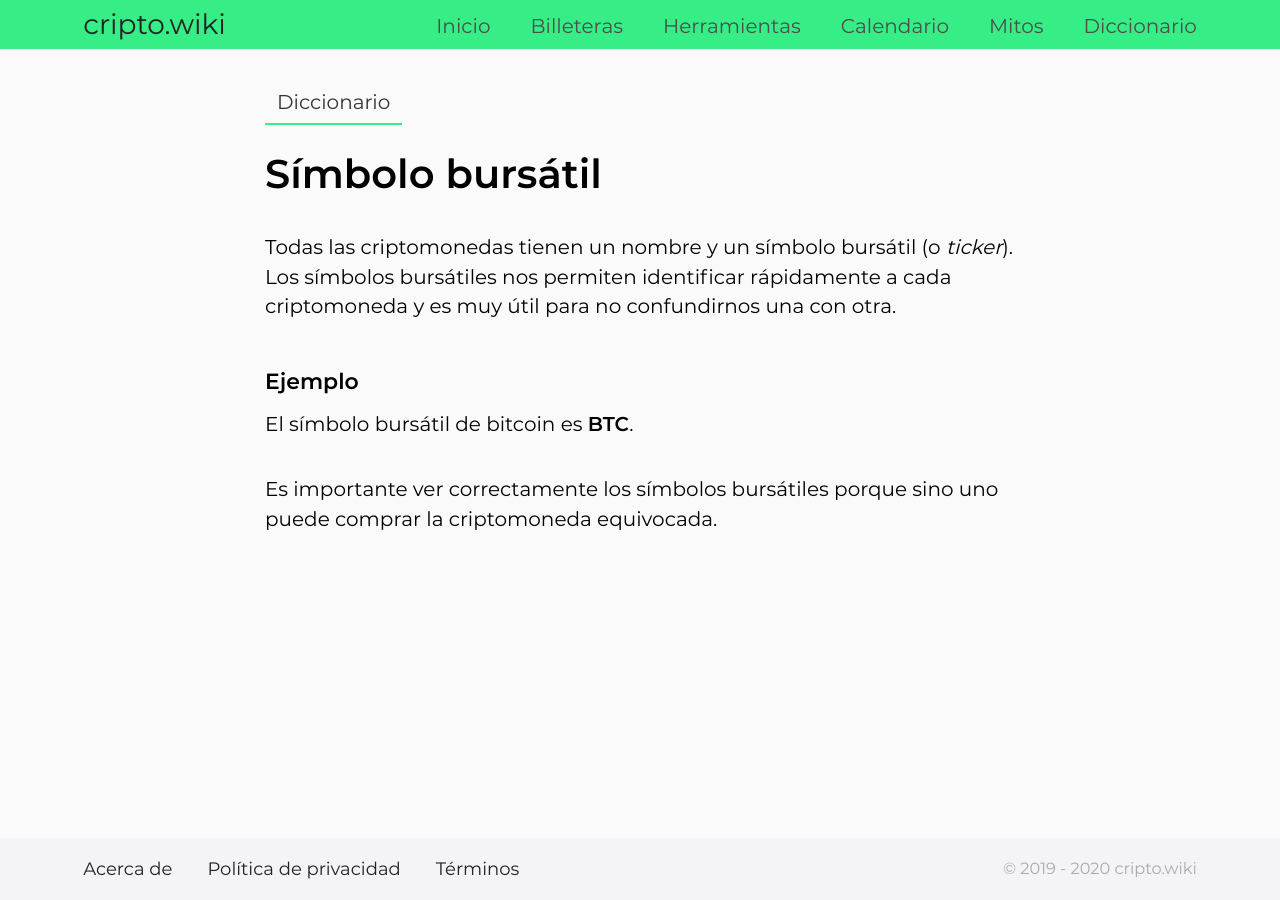
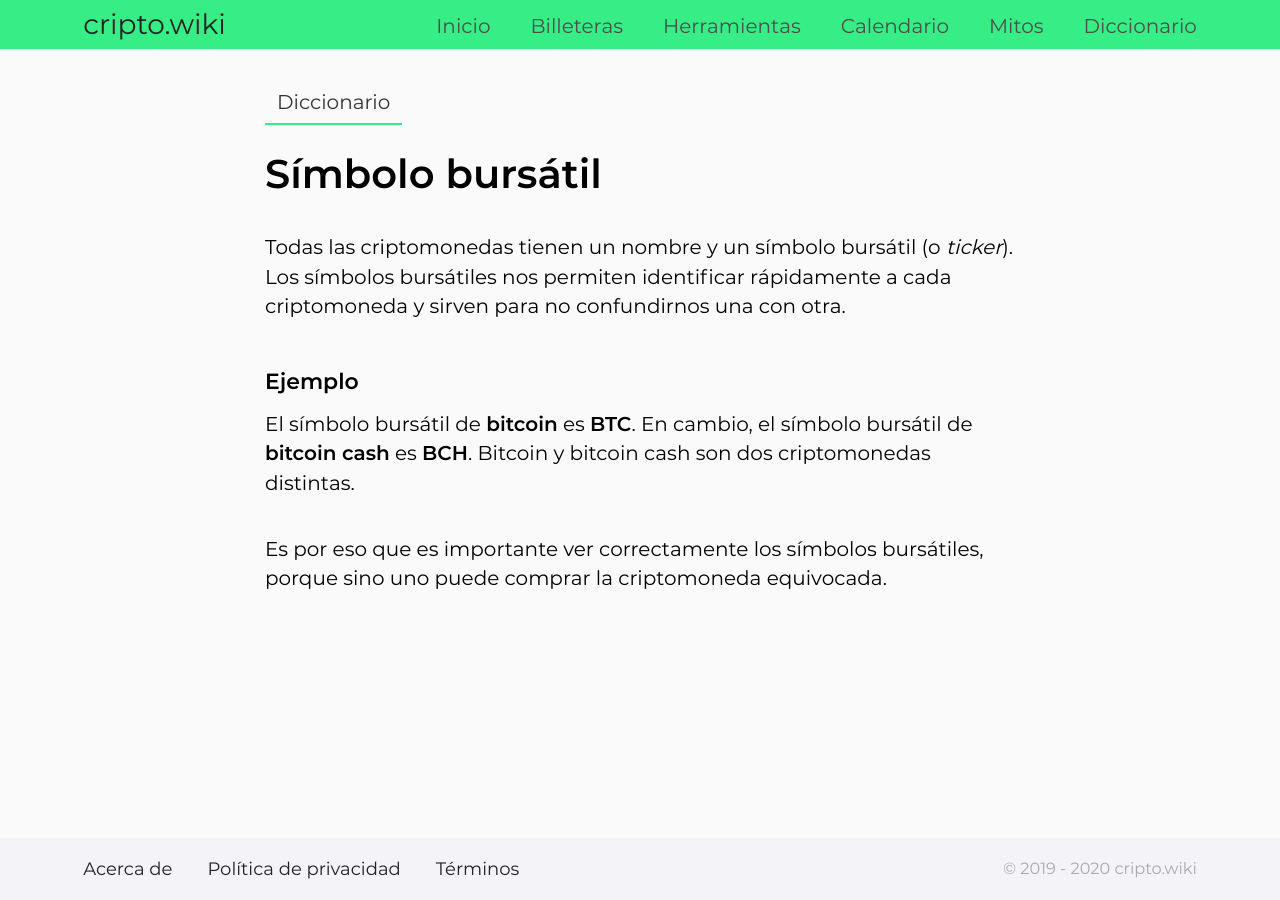
Before and after one commit to criptowiki/criptowiki, a Jekyll site: the page built from collections/_dictionary/simbolo-bursatil.md, in a window 1280 px wide. Built offline with Jekyll 4.4.1, drawn with Linux system fonts in a browser that asks for light colours; some web fonts are replaced.

Commit message:
Update 'ticker symbol' definition

```diff
--- a/collections/_dictionary/simbolo-bursatil.md
+++ b/collections/_dictionary/simbolo-bursatil.md
@@ -3,10 +3,10 @@ title: Símbolo bursátil
 permalink: /diccionario/simbolo-bursatil
 ---
 
-Todas las criptomonedas tienen un nombre y un símbolo bursátil (o _ticker_). Los símbolos bursátiles nos permiten identificar rápidamente a cada criptomoneda y es muy útil para no confundirnos una con otra.
+Todas las criptomonedas tienen un nombre y un símbolo bursátil (o _ticker_). Los símbolos bursátiles nos permiten identificar rápidamente a cada criptomoneda y sirven para no confundirnos una con otra.
 
 ##### Ejemplo
 
-El símbolo bursátil de bitcoin es **BTC**.
+El símbolo bursátil de **bitcoin** es **BTC**. En cambio, el símbolo bursátil de **bitcoin cash** es **BCH**. Bitcoin y bitcoin cash son dos criptomonedas distintas.
 
-Es importante ver correctamente los símbolos bursátiles porque sino uno puede comprar la criptomoneda equivocada.
+Es por eso que es importante ver correctamente los símbolos bursátiles, porque sino uno puede comprar la criptomoneda equivocada.
```
